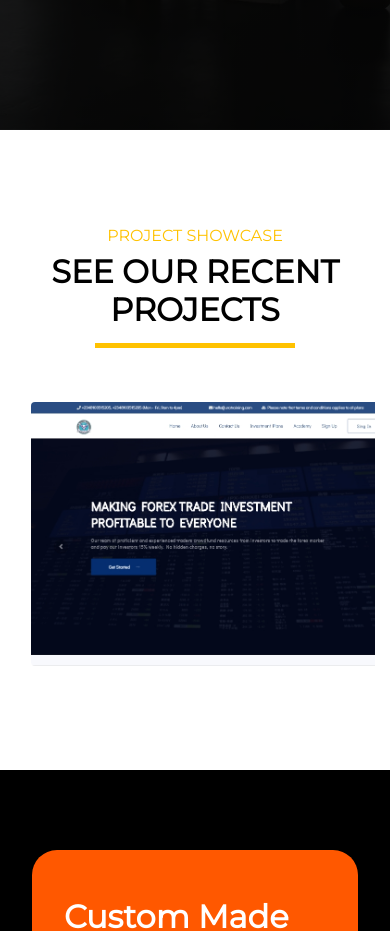
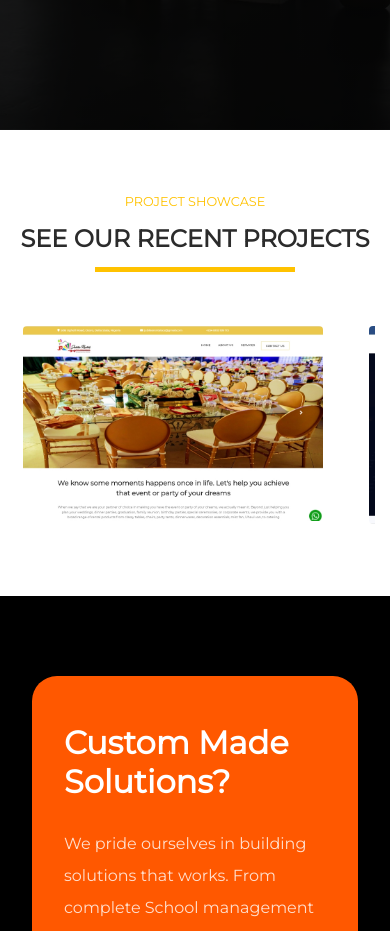
Before and after one commit to Achilles45/customsolutions, a Vue app: page / in a window 390 px wide. Shown: the part 3940-4871 px from the top of the page. Built offline with nearby package versions, Linux system fonts and the light colour scheme; no server answers.

Commit message:
Fixing the projects section

```diff
--- a/src/components/Projects.vue
+++ b/src/components/Projects.vue
@@ -11,19 +11,19 @@
               </div>
           </div>
           <div class="projects__wrapper">
+               <div class="project__card card2">
+                    <div class="project__detials details2 animate__animated animate__zoomIn text-center">
+                      <p>Website for Jubilee Rentals, an event rental outfit in Delta State</p>
+                      <p><a href="https://jubileerentalsoz.com" target="_blank">jubileerentalsoz.com</a></p>
+                  </div>
+                  <img src="../assets/images/screenshot2.jpg" class="img-fluid screenshot" alt="">
+              </div>
               <div class="project__card card1">
                   <div class="project__detials details1 animate__animated animate__zoomIn text-center">
                       <p>Forex trade training and investment website</p>
                       <p><a href="https://www.uratraining.net" target="_blank">uratraining.net</a></p>
                   </div>
                   <img src="../assets/images/screenshot1.jpg" class="img-fluid screenshot" alt="">
-              </div>
-               <div class="project__card card2">
-                    <div class="project__detials details2 animate__animated animate__zoomIn text-center">
-                      <p>Website for Jubilee Rentals, an event rental outfit in Delta State</p>
-                      <p><a href="https://jubileerentalsoz.com" target="_blank">jubileerentalsoz.com</a></p>
-                  </div>
-                  <img src="../assets/images/screenshot2.jpg" class="img-fluid screenshot" alt="">
               </div>
                <div class="project__card card3">
                     <div class="project__detials details3 animate__animated animate__zoomIn text-center">
@@ -130,8 +130,14 @@ export default {
 //Media queries
 @media only screen and (max-width: 600px){
     .project{
+         padding: 4rem 0 !important;
+        h6{
+            font-size: .8rem;
+        }
         h2{
-            font-size: 2rem !important;
+            font-size: 1.5rem !important;
+            color:#2b2b2b;
+            padding-top: .5rem;
         }
     }
     .projects__wrapper {
@@ -141,14 +147,16 @@ export default {
        overflow-x: auto;
         margin-bottom: .5rem !important;
        .project__card{
-           min-width: 400px;
+           min-width: 300px;
            background: #fff;
            color:#627081;
-            margin: 0 1rem;
+            margin: 0 .5rem;
            border-radius: 3px;
        }
-        .scrolling-wrapper {
-        -webkit-overflow-scrolling: scroll;
+        .projects__wrapper {
+        -webkit-overflow-scrolling: auto !important;
+        background: red;
+        width: 100px;
         }
     }
 }
```
